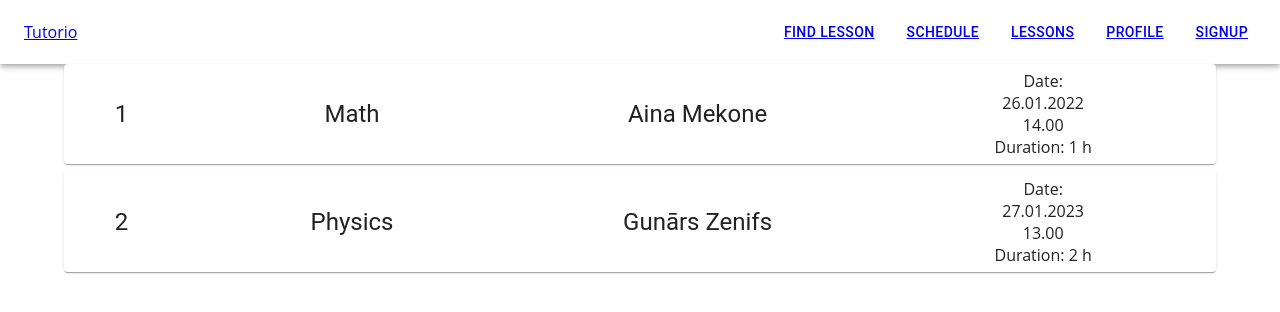
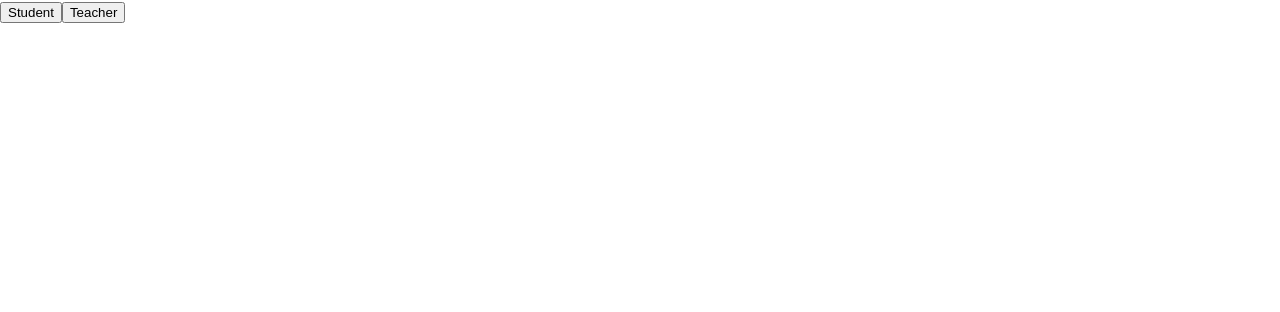
Before and after one commit to lukass16/Tutorio, a React (Create React App) app in the folder frontend/: page /lessons in a window 1280 px wide. Shown: the top 312 px of the page. Built offline with nearby package versions, Linux system fonts and the light colour scheme.

Commit message:
Seperate Student and Teacher App

```diff
--- a/frontend/src/App.js
+++ b/frontend/src/App.js
@@ -1,29 +1,64 @@
-import React from "react";
-import { Route, Routes } from "react-router-dom";
+import React, { useState } from "react";
+//import { Route, Routes } from "react-router-dom";{ useState }
 
-import MainNavigation from "./components/navigation/MainNavigation";
-import FindLesson from "./pages/FindLesson";
-import Lessons from "./pages/Lessons";
-import Schedule from "./pages/Schedule";
-import Profile from "./pages/Profile";
-import NotFound from "./pages/NotFound";
-import Signup from "./pages/Signup";
+import StudentApp from "./StudentApp";
+import TeacherApp from "./TeacherApp";
 
-const App = () => {
+
+// import MainNavigation from "./components/navigation/MainNavigation";
+// import FindLesson from "./pages/FindLesson";
+// import Lessons from "./pages/Lessons";
+// import Schedule from "./pages/Schedule";
+// import Profile from "./pages/Profile";
+// import NotFound from "./pages/NotFound";
+// import Signup from "./pages/Signup";
+
+// const TeacherApp  = () => {
+//   return (
+//     <>
+//       <MainNavigation />
+//       <Routes>
+//         <Route path="/" element={<FindLesson />} />
+//         <Route path="/find" element={<FindLesson />} />
+//         <Route path="/lessons" element={<Lessons />} />
+//         <Route path="/schedule" element={<Schedule />} />
+//         <Route path="/profile" element={<Profile />} />
+//         <Route path="/signup" element={<Signup />} />
+//         <Route path="*" element={<NotFound />} />
+//       </Routes>
+//     </>
+//   );
+// };
+// function StudentApp (){
+//   return (
+//     <>
+//       <MainNavigation />
+//       <Routes>
+//         <Route path="/" element={<FindLesson />} />
+//         <Route path="/find" element={<FindLesson />} />
+//         <Route path="/lessons" element={<Lessons />} />
+//         <Route path="/schedule" element={<Schedule />} />
+//         <Route path="/profile" element={<Profile />} />
+//         <Route path="/signup" element={<Signup />} />
+//         <Route path="*" element={<NotFound />} />
+//       </Routes>
+//     </>
+//   );
+// };
+
+
+export default function App () {
+  const [active, setActive] = useState ("")
   return (
-    <>
-      <MainNavigation />
-      <Routes>
-        <Route path="/" element={<FindLesson />} />
-        <Route path="/find" element={<FindLesson />} />
-        <Route path="/lessons" element={<Lessons />} />
-        <Route path="/schedule" element={<Schedule />} />
-        <Route path="/profile" element={<Profile />} />
-        <Route path="/signup" element={<Signup />} />
-        <Route path="*" element={<NotFound />} />
-      </Routes>
-    </>
+    <div className = "App">
+      <nav>
+        <button onClick = {() => setActive("Student")}>Student</button>
+        <button onClick = {() => setActive("Teacher")}>Teacher</button>
+      </nav>
+      <div>
+      {active === "Student" && <StudentApp/>}
+      {active === "Teacher" && <TeacherApp/>}
+      </div>
+    </div>
   );
 };
-
-export default App;
--- /dev/null
+++ b/frontend/src/StudentApp.js
@@ -0,0 +1,32 @@
+import React from "react";
+import { Route, Routes } from "react-router-dom";
+
+
+import MainNavigation from "./components/navigation/MainNavigation";
+import FindLesson from "./pages/FindLesson";
+import Lessons from "./pages/Lessons";
+import Schedule from "./pages/Schedule";
+import Profile from "./pages/Profile";
+import NotFound from "./pages/NotFound";
+import Signup from "./pages/Signup";
+
+const StudentApp = () => {
+    return (
+
+      <>
+        <MainNavigation />
+        <Routes>
+          <Route path="/" element={<FindLesson />} />
+          <Route path="/find" element={<FindLesson />} />
+          <Route path="/lessons" element={<Lessons />} />
+          <Route path="/schedule" element={<Schedule />} />
+          <Route path="/profile" element={<Profile />} />
+          <Route path="/signup" element={<Signup />} />
+          <Route path="*" element={<NotFound />} />
+        </Routes>
+      </>
+
+    );
+  };
+
+  export default StudentApp;
--- /dev/null
+++ b/frontend/src/TeacherApp.js
@@ -0,0 +1,32 @@
+import React from "react";
+import { Route, Routes } from "react-router-dom";
+
+
+import MainNavigation from "./components/navigation/MainNavigation";
+import FindLesson from "./pages/FindLesson";
+import Lessons from "./pages/Lessons";
+import Schedule from "./pages/Schedule";
+import Profile from "./pages/Profile";
+import NotFound from "./pages/NotFound";
+import Signup from "./pages/Signup";
+
+const TeacherApp = () => {
+    return (
+
+      <>
+        <MainNavigation />
+        <Routes>
+          <Route path="/" element={<FindLesson />} />
+          <Route path="/find" element={<FindLesson />} />
+          <Route path="/lessons" element={<Lessons />} />
+          <Route path="/schedule" element={<Schedule />} />
+          <Route path="/profile" element={<Profile />} />
+          <Route path="/signup" element={<Signup />} />
+          <Route path="*" element={<NotFound />} />
+        </Routes>
+      </>
+
+    );
+  };
+
+  export default TeacherApp;
```
